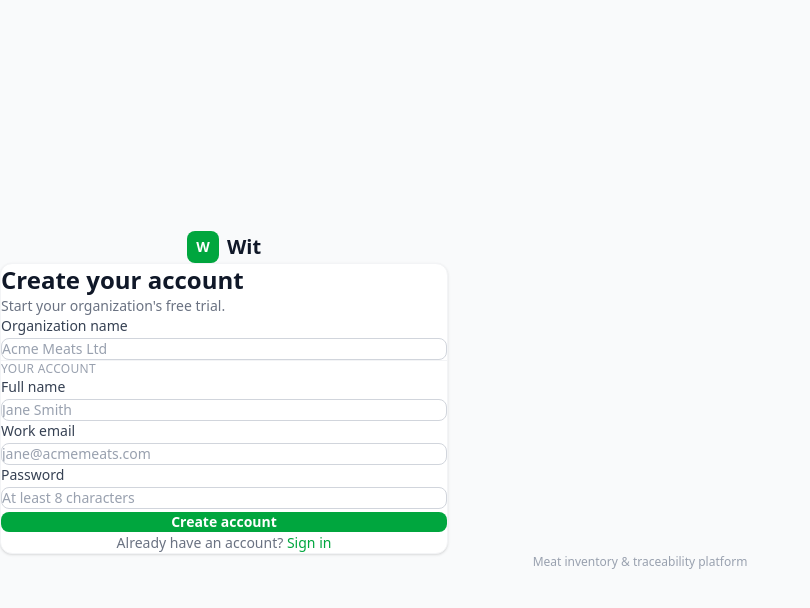
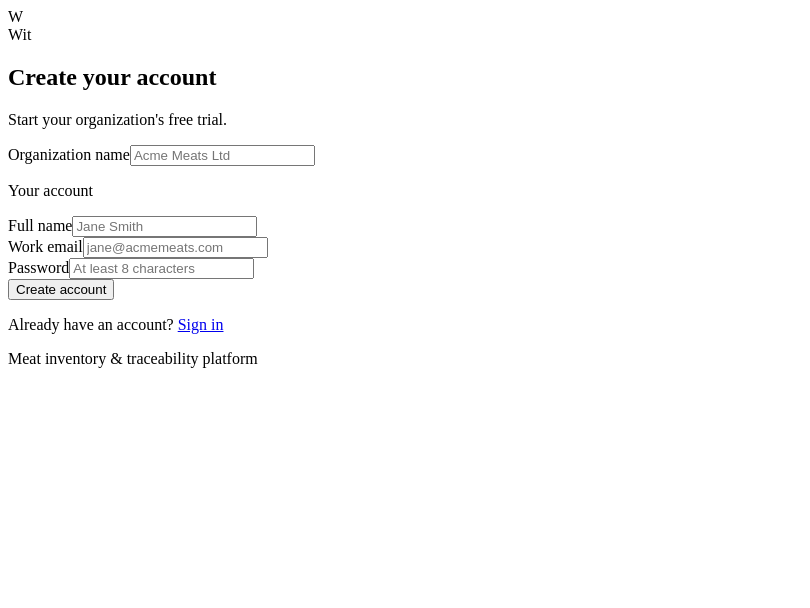
Before and after one commit to Tinkerworkss/wit-app, a Next.js app: page /signup in a window 1280 px wide. Shown: the top 608 px of the page, without its empty margins (0-810 px from the left). Built offline with nearby package versions, Linux system fonts and the light colour scheme.

Commit message:
Update layout.tsx

```diff
--- a/app/layout.tsx
+++ b/app/layout.tsx
@@ -1,18 +1,11 @@
-import type { Metadata } from "next";
-import { SessionProvider } from "next-auth/react";
-import "./globals.css";
-
-export const metadata: Metadata = {
-  title: "Wit — Meat Inventory & Traceability",
-  description: "Meat inventory and lot traceability platform for modern processors.",
-};
-
-export default function RootLayout({ children }: { children: React.ReactNode }) {
+export default function AuthLayout({ children }: { children: React.ReactNode }) {
   return (
-    <html lang="en">
-      <body>
-        <SessionProvider>{children}</SessionProvider>
-      </body>
-    </html>
+    <div className="min-h-screen bg-gray-50 flex items-center justify-center px-4">
+      <div className="w-full max-w-md">
+        <div className="bg-white py-8 px-6 shadow-sm rounded-xl border border-gray-100">
+          {children}
+        </div>
+      </div>
+    </div>
   );
 }
```
